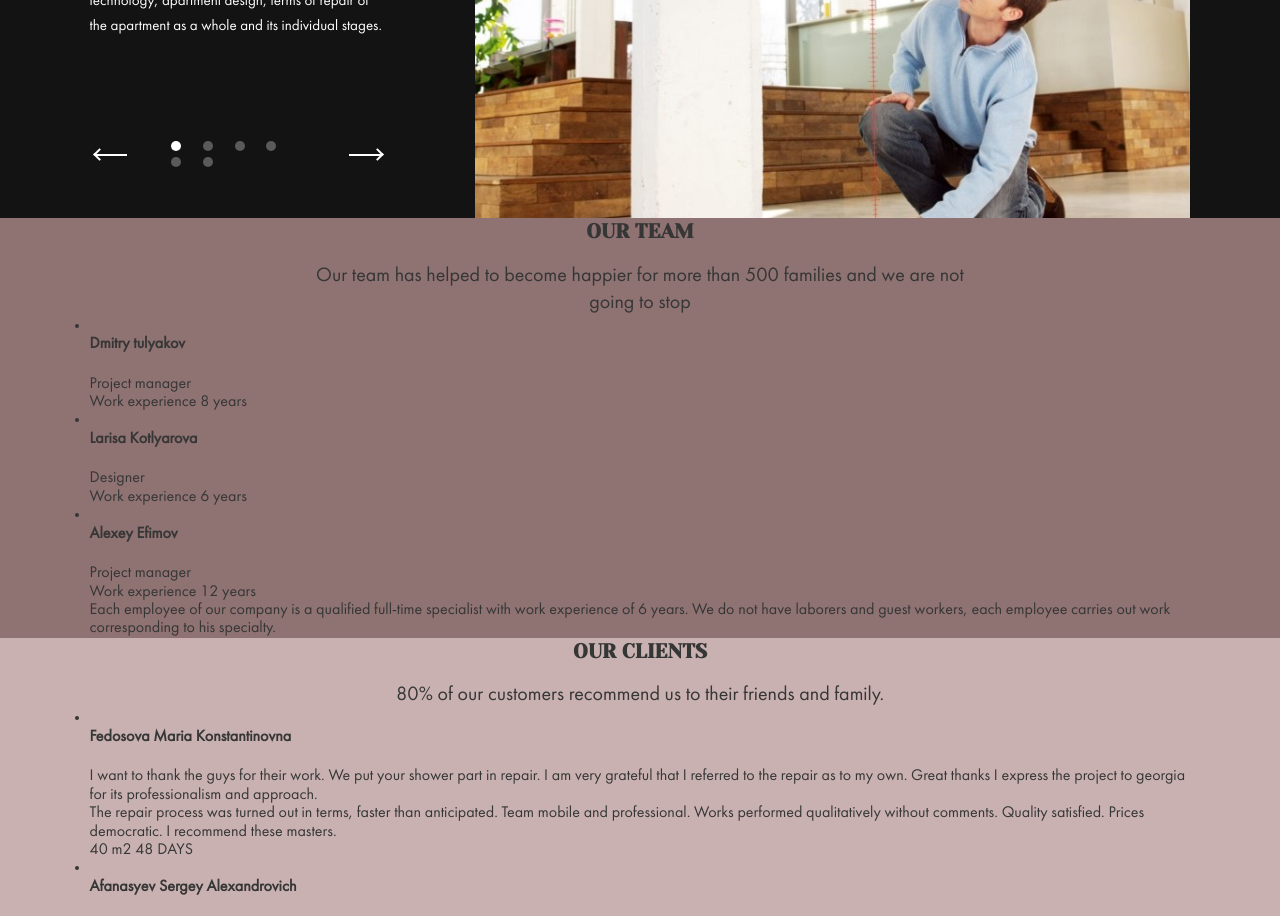
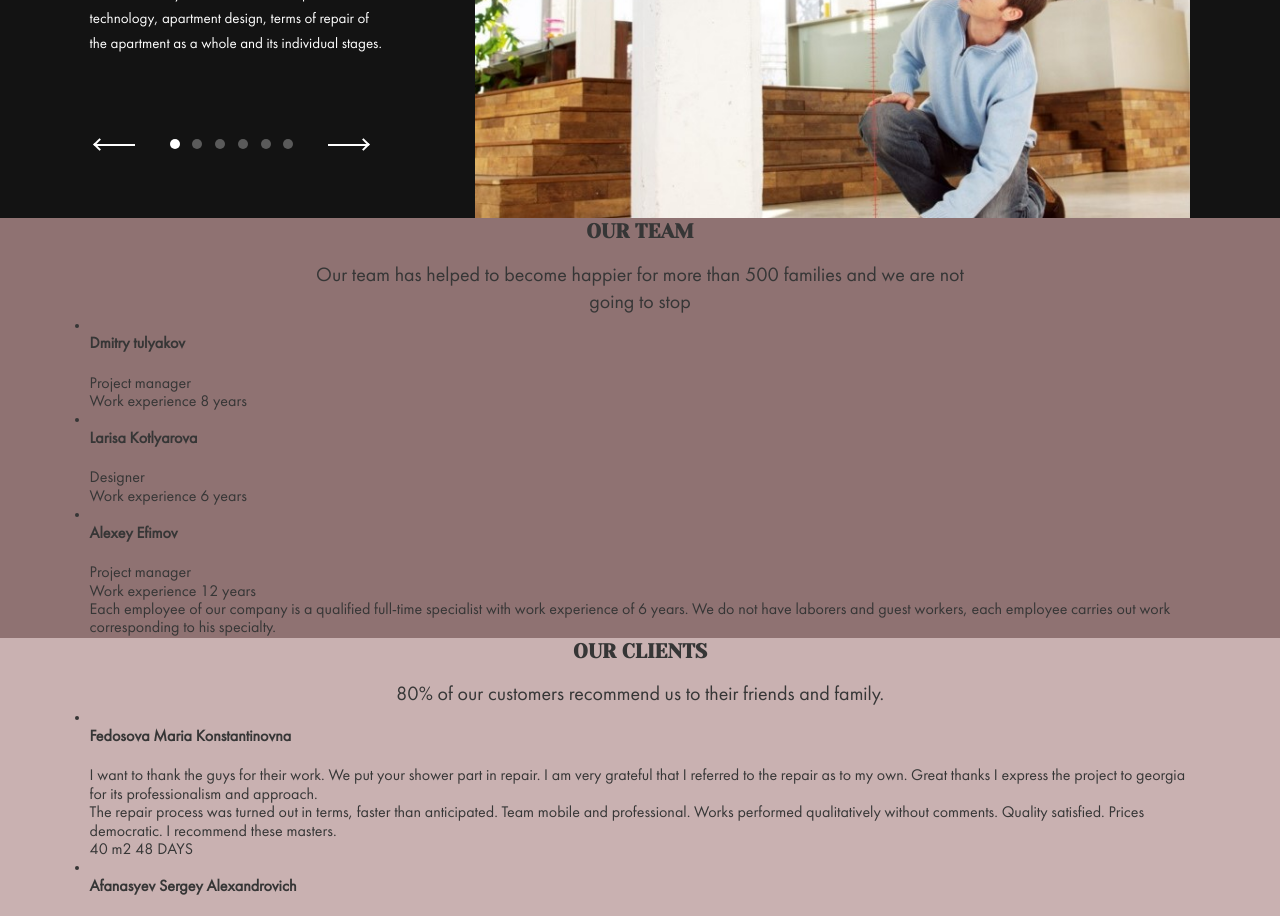
Before and after one commit to mesmeri/repair-design-project, a website: page index.html in a window 1280 px wide. Shown: the part 3980-4896 px from the top of the page. Drawn offline with nearby package versions, Linux system fonts and the light colour scheme; files that its build step writes are made by us from their sources.

Commit message:
fix: fix dots margin

```diff
--- a/scss/components/_controls.scss
+++ b/scss/components/_controls.scss
@@ -10,10 +10,13 @@
 		border-radius: 50%;
 		background-color: rgba($light-text-color, 0.3);
 		display: inline-block;
-		margin: 0 9px;
+		margin-right: 9px;
 		transition: all 0.2s ease;
 		&--active {
 			background: #ffffff;
+		}
+		&:last-child {
+			margin-right: 0;
 		}
 	}
 	&-arrow {
@@ -71,6 +74,6 @@
 
 .steps {
 	.controls {
-		margin-top: 100px;
+		margin-top: 80px;
 	}
 }
```
